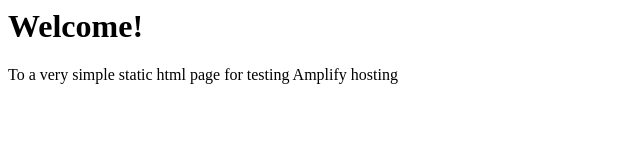
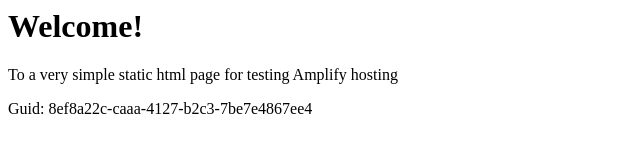
Before and after one commit to aws-aemilia-hkg/Github-PR-Commit-Integration-Test-DoNotTouch-Gith-P5X5MO5I-v1-preprod-ap-east-1, a website: page src/index.html in a window 1280 px wide. Shown: the whole page, without its empty margins (0-640 px from the left). Drawn offline with Linux system fonts and the light colour scheme.

Commit message:
commit from integ tests

```diff
--- a/src/index.html
+++ b/src/index.html
@@ -1,3 +1,5 @@
+
+
 <html lang="en">
 
 <head>
@@ -10,6 +12,6 @@
 <body>
     <h1>Welcome!</h1>
     <p>To a very simple static html page for testing Amplify hosting</p>
-</body>
+    <p>Guid: 8ef8a22c-caaa-4127-b2c3-7be7e4867ee4</p></body>
 
 </html>
```
